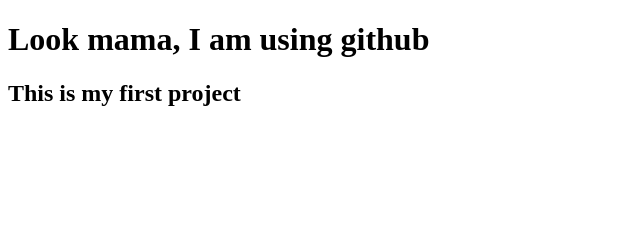
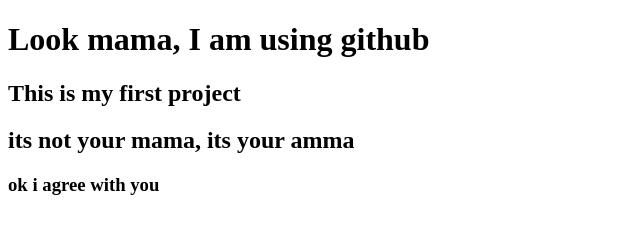
Before and after one commit to abbasali361/my-first-website, a plain HTML site: page index.html in a window 1280 px wide. Shown: the whole page, without its empty margins (0-640 px from the left). Drawn offline with Linux system fonts and the light colour scheme.

Commit message:
ok agreble

```diff
--- a/index.html
+++ b/index.html
@@ -7,6 +7,8 @@
 </head>
     <h1>Look mama, I am using github</h1>
     <h2>This is my first project</h2>
+    <h2>its not your mama, its your amma</h2>
+    <h3>ok i agree with you</h3>
 <body>
 
 </body>
```
